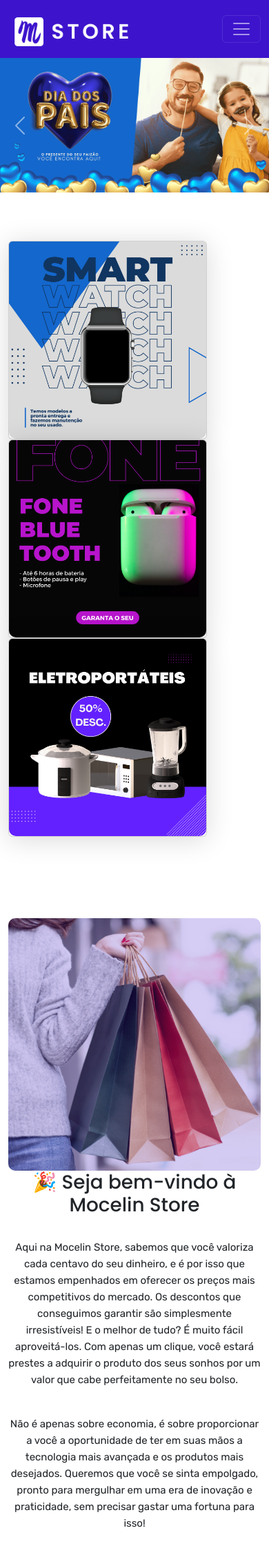
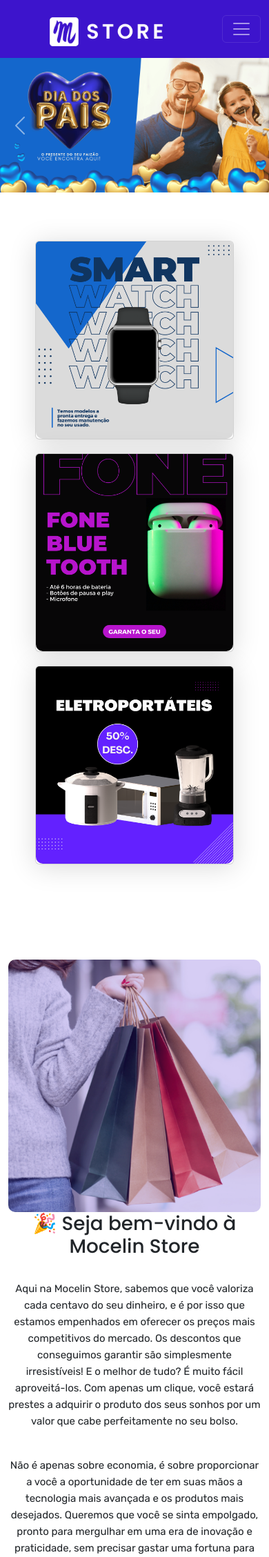
Before and after one commit to dheimemocelin/loja_store, a Flask app: page / in a window 390 px wide. Shown: the top 2257 px of the page at 69% size. Run offline with Flask 3, Linux system fonts and the light colour scheme.

Commit message:
correções da pagina

```diff
--- a/static/css/style.css
+++ b/static/css/style.css
@@ -69,3 +69,29 @@
 .col-md-6 {
     border-radius: 10px;
 }
+
+
+
+
+/* arquivo: static/estilos.css */
+
+/* Espaçamento personalizado para dispositivos móveis */
+@media (max-width: 767.98px) {
+    .mobile-space {
+      margin-top: 20px;
+      margin-bottom: 20px;
+      display: flex;
+    align-items: center;
+    justify-content: center;
+    height: 100%;
+    }
+    .navbar-brand.mobile-center {
+        display: flex;
+        justify-content: center;
+      }
+
+      .navbar-brand img {
+        margin: 0 auto;
+      }
+
+  }
--- a/templates/index.html
+++ b/templates/index.html
@@ -22,13 +22,8 @@
 	<nav class="navbar navbar-expand-lg navbar-dark custom-navbar">
     <div class="container-fluid">
         <!-- Navbar brand -->
-      <a class="navbar-brand mt-2 mt-lg-0" href="/">
-        <img
-          src="{{url_for('static', filename='logo.png')}}"
-          height="50"
-          alt="Mocelin store"
-          loading="lazy"
-        />
+        <a class="navbar-brand mt-2 mt-lg-0 d-flex mx-auto" href="/">
+          <img src="{{url_for('static', filename='logo.png')}}" height="50" alt="Mocelin store" loading="lazy" />
       </a>
         <a class="navbar-brand" href="/"></a>
         <button class="navbar-toggler" type="button" data-bs-toggle="collapse" data-bs-target="#navbarSupportedContent" aria-controls="navbarSupportedContent" aria-expanded="false" aria-label="Toggle navigation">
@@ -51,12 +46,11 @@
                 <li class="nav-item"><a class="nav-link" href="{{url_for('smartwatch')}}">Smartwatch</a></li>
                 <li class="nav-item"><a class="nav-link" href="{{url_for('audio')}}">Audio</a></li>
                 <li class="nav-item"><a class="nav-link" href="{{url_for('games')}}">Games</a></li>
-
-
             </ul>
         </div>
     </div>
 </nav>
+
       {% block conteudo %}
 
       <div id="carouselExampleControls" class="carousel slide" data-bs-ride="carousel">
@@ -80,7 +74,7 @@
 
       <div class="container">
         <div class="row">
-            <div class="col-md-4">
+            <div class="col-md-4 mobile-space">
                 <div class="card" style="width: 18rem;">
                     <!-- Link para a página de smartwatches -->
                     <a href="{{url_for('smartwatch')}}">
@@ -89,7 +83,7 @@
                     </a>
                 </div>
             </div>
-            <div class="col-md-4">
+            <div class="col-md-4 mobile-space">
                 <div class="card" style="width: 18rem;">
                     <!-- Link para a página de áudio -->
                     <a href="{{url_for('audio')}}">
@@ -98,7 +92,7 @@
                     </a>
                 </div>
             </div>
-            <div class="col-md-4">
+            <div class="col-md-4 mobile-space">
                 <div class="card" style="width: 18rem;">
                     <!-- Link para a página de eletroportáteis -->
                     <a href="{{url_for('eletroportateis')}}">
@@ -137,7 +131,7 @@
 
         <div class="container">
           <div class="row">
-              <div class="col-md-4">
+              <div class="col-md-4 mobile-space">
                   <div class="card" style="width: 18rem;">
                       <!-- Link para a página de smartwatches -->
                       <a href="{{url_for('games')}}">
@@ -146,7 +140,7 @@
                       </a>
                   </div>
               </div>
-              <div class="col-md-4">
+              <div class="col-md-4 mobile-space">
                   <div class="card" style="width: 18rem;">
                       <!-- Link para a página de áudio -->
                       <a href="{{url_for('informatica')}}">
@@ -155,7 +149,7 @@
                       </a>
                   </div>
               </div>
-              <div class="col-md-4">
+              <div class="col-md-4 mobile-space">
                   <div class="card" style="width: 18rem;">
                       <!-- Link para a página de eletroportáteis -->
                       <a href="{{url_for('tv')}}">
@@ -171,13 +165,7 @@
         </div>
     </div>
 
-    <div class="container">
-      <div class="row justify-content-center">
-          <div class="col-md-6">
-              <img src="{{url_for('static', filename='whats.png')}}" class="d-block mx-auto img-rounded" style="width: 900px; height: 200px; max-width: 100%;" alt="...">
-          </div>
-      </div>
-  </div>
+
 
 
 
```
Lines whose indentation alone changed are shown as unchanged.
